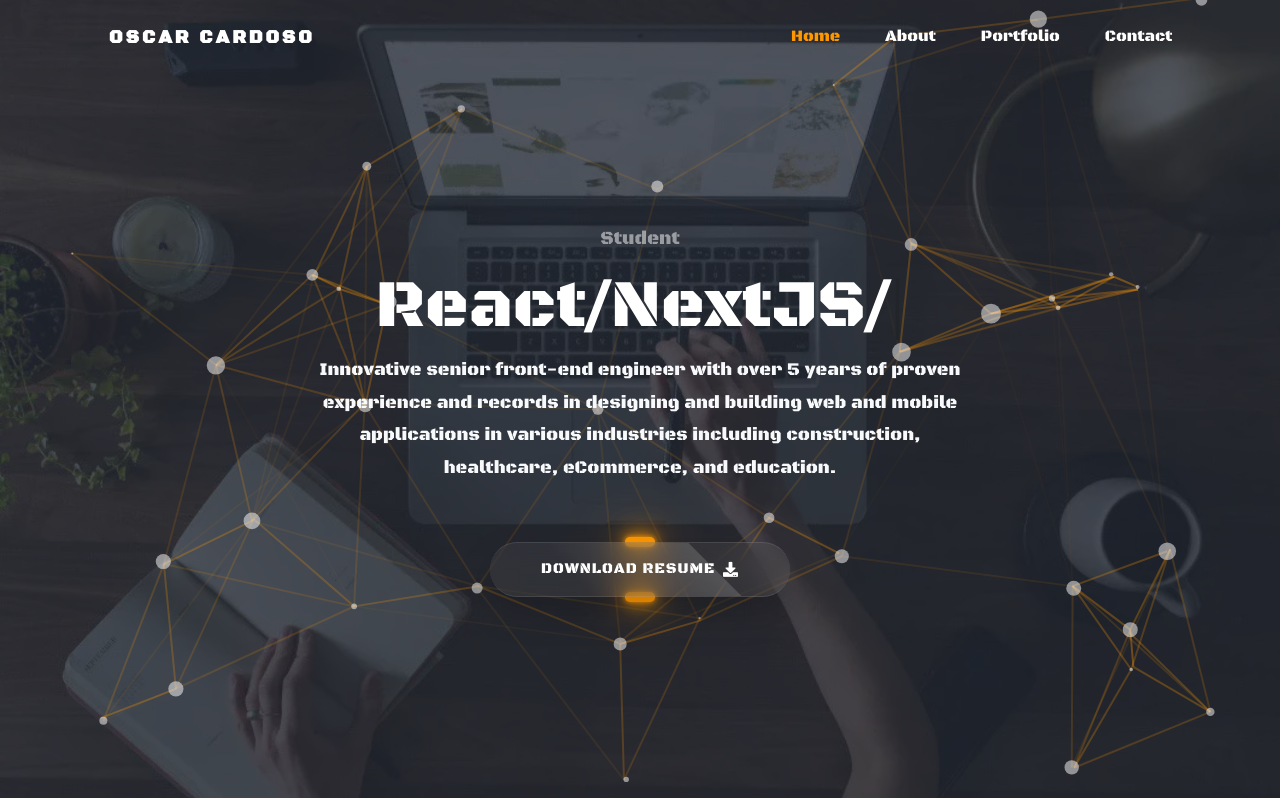
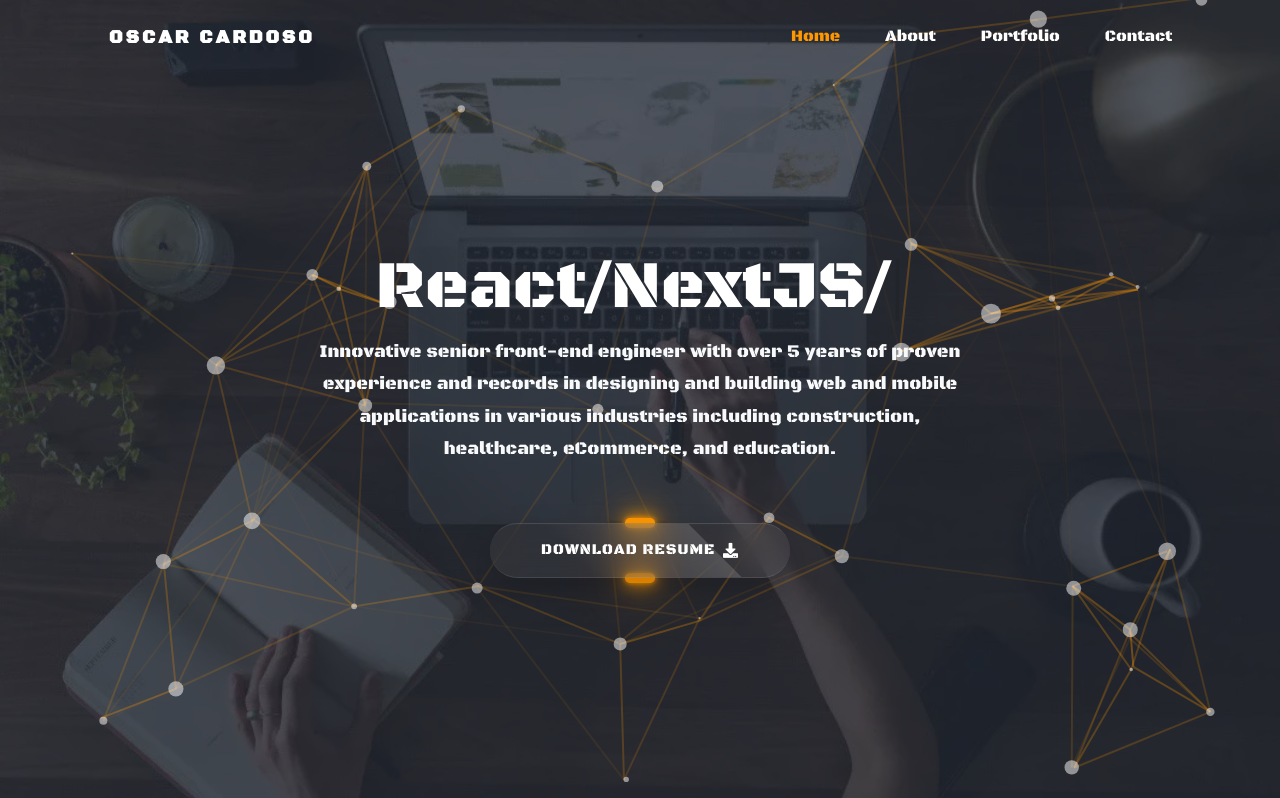
Before and after one commit to Cardoso-topdev/portfolio-2023, an Angular app: page / in a window 1280 px wide. Shown: the top 798 px of the page. Built offline with nearby package versions, Linux system fonts and the light colour scheme.

Commit message:
remove student string

```diff
--- a/src/app/home/home.component.html
+++ b/src/app/home/home.component.html
@@ -7,8 +7,6 @@
         <div class="row justify-content-center">
           <div class="col-lg-10 mt-5">
             <div class="home-title text-center">
-              <div class="wow fadeInDownBig text-white-50 mb-3 font-weight-normal h5" data-wow-delay="0.5s">Student
-              </div>
               <h2 class="display-3">
                 <div id="typed-strings">
                   <p *ngFor="let typedElement of homeData['typedElement']">{{typedElement}} </p>
```
